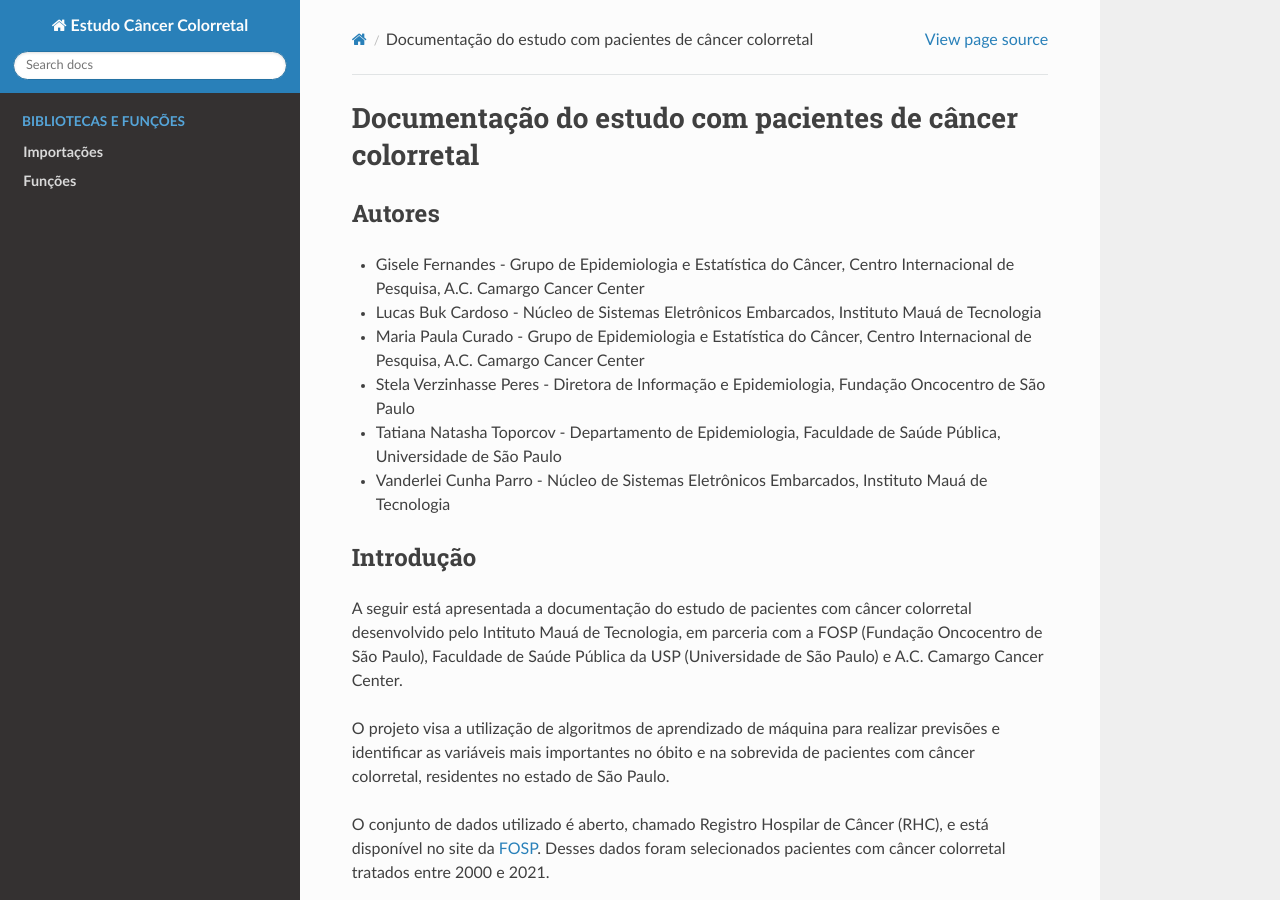
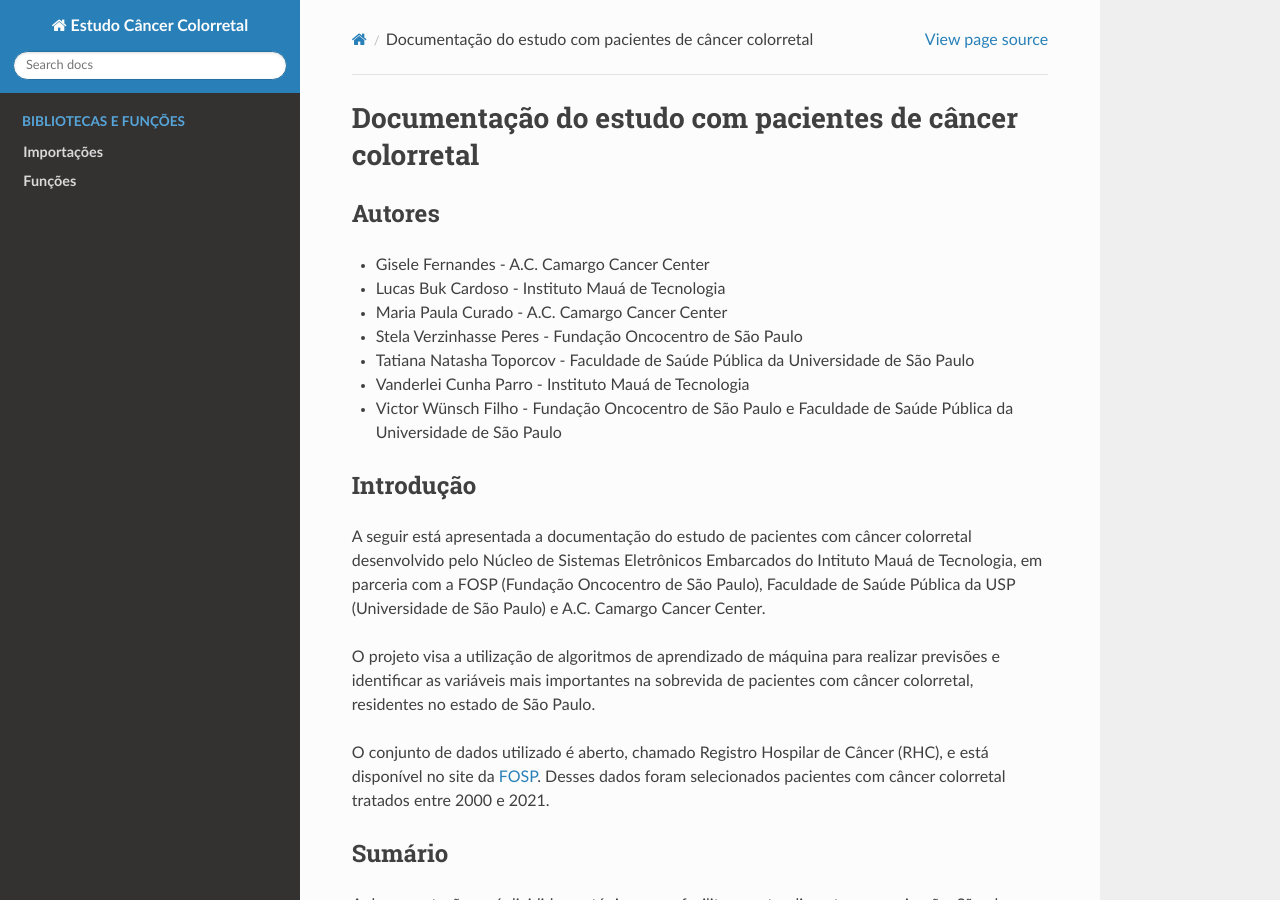
Before and after one commit to Lucas-Buk/colorectal_cancer, a Sphinx documentation site: the page built from docs/index.rst, in a window 1280 px wide and 900 px high. Built offline with Sphinx 7.4.7 and the Read the Docs theme 2.0.0, drawn with Linux system fonts in a browser that asks for light colours; pages that are not in the unit, such as notebooks, are missing from menus.

Commit message:
Update the index page

```diff
--- a/docs/index.rst
+++ b/docs/index.rst
@@ -1,27 +1,23 @@
-.. Cancer Project documentation master file, created by
-   sphinx-quickstart on Fri May  7 10:07:23 2021.
-   You can adapt this file completely to your liking, but it should at least
-   contain the root `toctree` directive.
-
 Documentação do estudo com pacientes de câncer colorretal
 =========================================================
 
 Autores
 -------
 
-* Gisele Fernandes - Grupo de Epidemiologia e Estatística do Câncer, Centro Internacional de Pesquisa, A.C. Camargo Cancer Center
-* Lucas Buk Cardoso - Núcleo de Sistemas Eletrônicos Embarcados, Instituto Mauá de Tecnologia
-* Maria Paula Curado - Grupo de Epidemiologia e Estatística do Câncer, Centro Internacional de Pesquisa, A.C. Camargo Cancer Center
-* Stela Verzinhasse Peres - Diretora de Informação e Epidemiologia, Fundação Oncocentro de São Paulo
-* Tatiana Natasha Toporcov - Departamento de Epidemiologia, Faculdade de Saúde Pública, Universidade de São Paulo
-* Vanderlei Cunha Parro - Núcleo de Sistemas Eletrônicos Embarcados, Instituto Mauá de Tecnologia
+* Gisele Fernandes - A.C. Camargo Cancer Center
+* Lucas Buk Cardoso - Instituto Mauá de Tecnologia
+* Maria Paula Curado - A.C. Camargo Cancer Center
+* Stela Verzinhasse Peres - Fundação Oncocentro de São Paulo
+* Tatiana Natasha Toporcov - Faculdade de Saúde Pública da Universidade de São Paulo
+* Vanderlei Cunha Parro - Instituto Mauá de Tecnologia
+* Victor Wünsch Filho - Fundação Oncocentro de São Paulo e Faculdade de Saúde Pública da Universidade de São Paulo
 
 Introdução
 ------------
 
-A seguir está apresentada a documentação do estudo de pacientes com câncer colorretal desenvolvido pelo Intituto Mauá de Tecnologia, em parceria com a FOSP (Fundação Oncocentro de São Paulo), Faculdade de Saúde Pública da USP (Universidade de São Paulo) e A.C. Camargo Cancer Center.
+A seguir está apresentada a documentação do estudo de pacientes com câncer colorretal desenvolvido pelo Núcleo de Sistemas Eletrônicos Embarcados do Intituto Mauá de Tecnologia, em parceria com a FOSP (Fundação Oncocentro de São Paulo), Faculdade de Saúde Pública da USP (Universidade de São Paulo) e A.C. Camargo Cancer Center.
 
-O projeto visa a utilização de algoritmos de aprendizado de máquina para realizar previsões e identificar as variáveis mais importantes no óbito e na sobrevida de pacientes com câncer colorretal, residentes no estado de São Paulo.
+O projeto visa a utilização de algoritmos de aprendizado de máquina para realizar previsões e identificar as variáveis mais importantes na sobrevida de pacientes com câncer colorretal, residentes no estado de São Paulo.
 
 O conjunto de dados utilizado é aberto, chamado Registro Hospilar de Câncer (RHC), e está disponível no site da `FOSP <http://www.fosp.saude.sp.gov.br/fosp/diretoria-adjunta-de-informacao-e-epidemiologia/rhc-registro-hospitalar-de-cancer/banco-de-dados-do-rhc/>`_. Desses dados foram selecionados pacientes com câncer colorretal tratados entre 2000 e 2021.
 
@@ -53,7 +49,6 @@ A imagem abaixo mostra as seleções feitas no conjunto de dados, chegando no n
     :align: center
     :height: 400px
     :alt: alternate text
-
 
 
 Os códigos completos estão disponíveis em `Github <https://github.com/Lucas-Buk/colorectal>`_.
```
Also changed, not shown: 7 other files.
